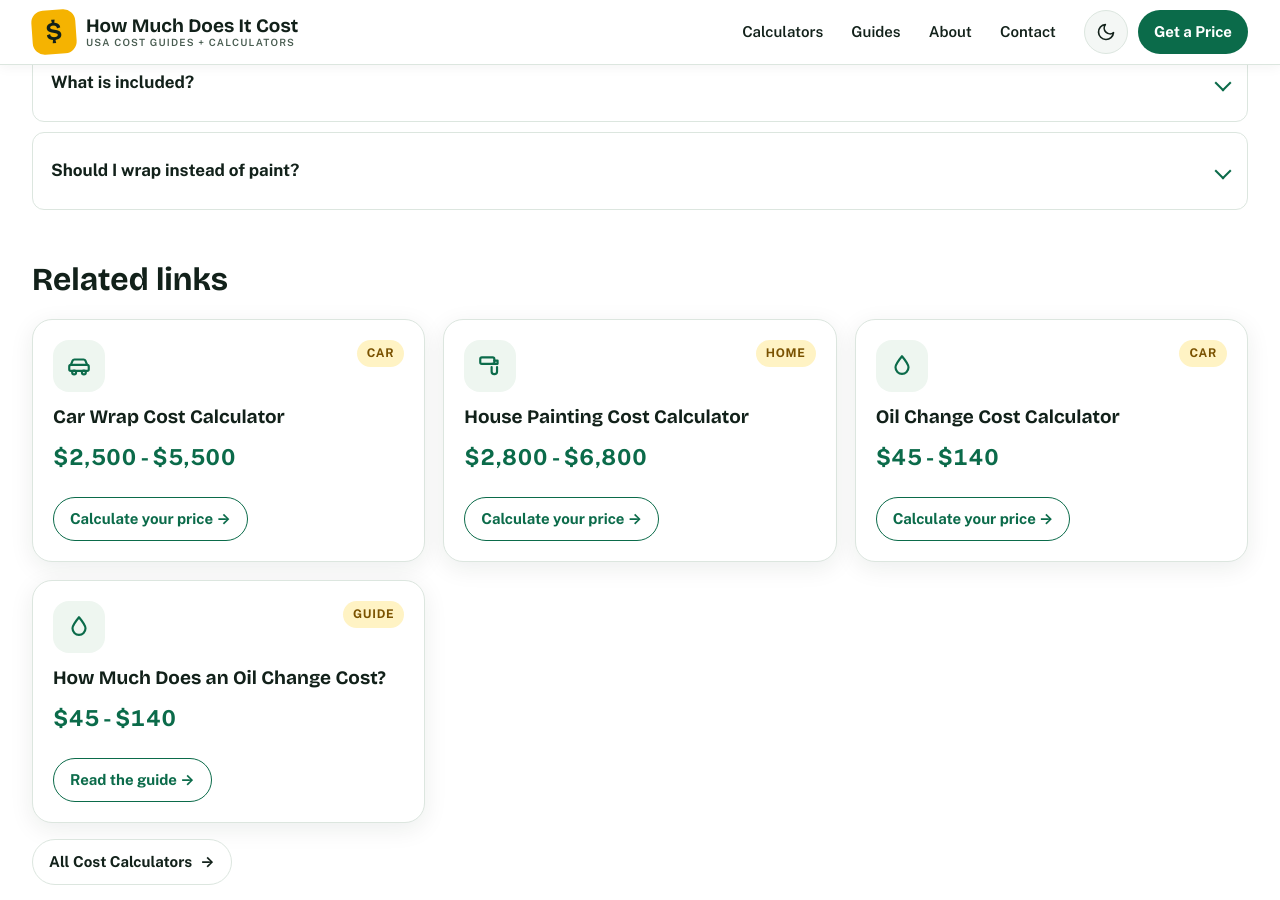
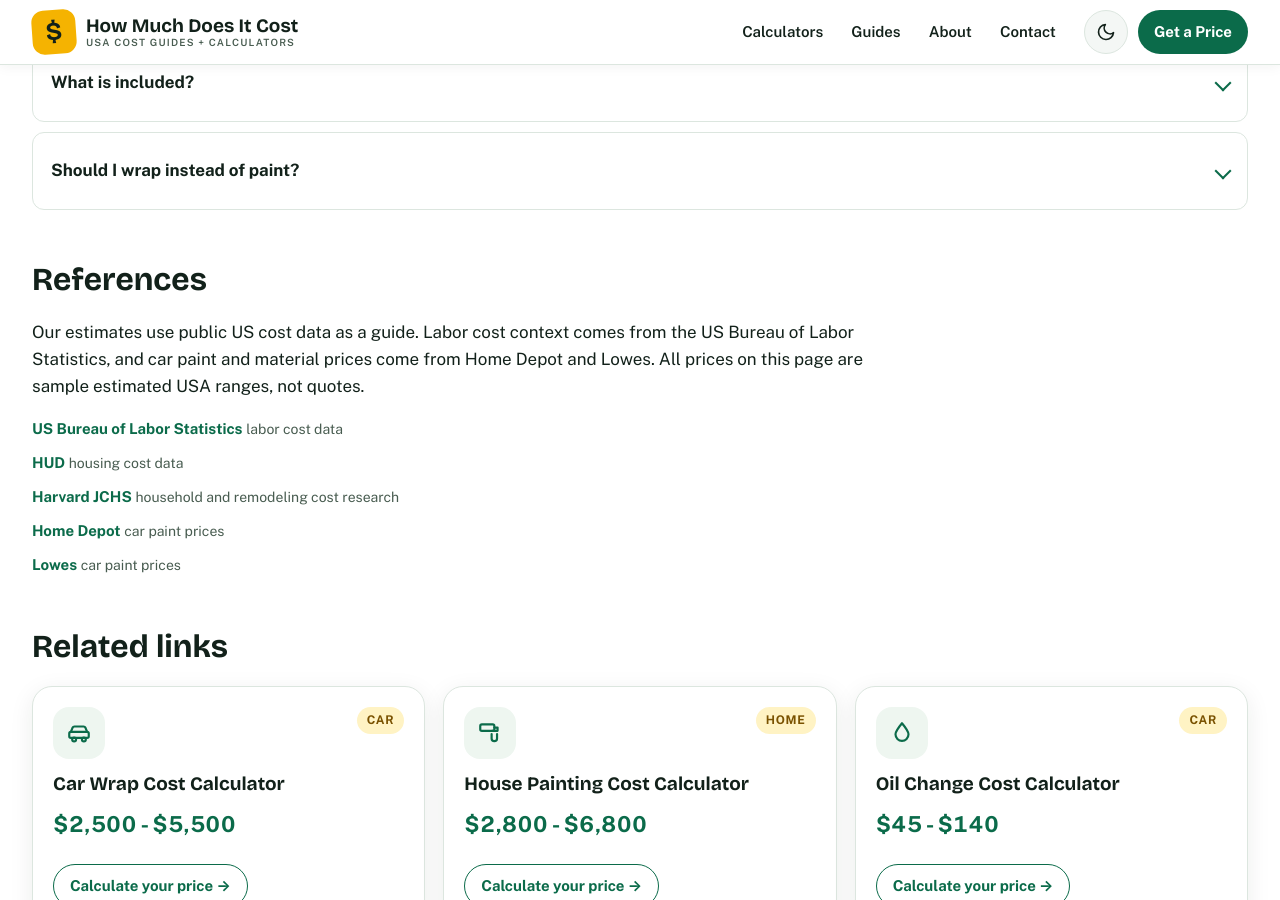
Before and after one commit to zaidmeo09-dhangal/howmuchdoesitcostusa, a Jekyll site: the page built from _posts/2026-11-14-how-much-does-it-cost-to-paint-a-car.md, in a window 1280 px wide and 900 px high, scrolled down 3165 px. Built offline with Jekyll 4.4.1, drawn with Linux system fonts in a browser that asks for light colours; some of the changed text lies outside the part shown.

Commit message:
Initial deploy: add _posts/2026-11-14-how-much-does-it-cost-to-paint-a-car.md

```diff
--- a/_posts/2026-11-14-how-much-does-it-cost-to-paint-a-car.md
+++ b/_posts/2026-11-14-how-much-does-it-cost-to-paint-a-car.md
@@ -179,6 +179,17 @@ Painting the door jambs, the engine bay, and the trunk costs extra, because the
 <details class="faq"><summary>What is included?</summary><p>Prep, primer, paint, and clear coat are included in most quotes. Masking and a basic polish are usually included too, but rust repair and dent repair are often priced apart.</p></details>
 <details class="faq"><summary>Should I wrap instead of paint?</summary><p>A wrap is cheaper and reversible, paint lasts longer. A vinyl wrap suits a color change or a short term look, while paint suits a car you plan to keep for many years.</p></details>
 
+## References
+
+<p>Our estimates use public US cost data as a guide. Labor cost context comes from the US Bureau of Labor Statistics, and car paint and material prices come from Home Depot and Lowes. All prices on this page are sample estimated USA ranges, not quotes.</p>
+<div class="refs">
+<p><a href="https://www.bls.gov/" target="_blank" rel="noopener">US Bureau of Labor Statistics</a> <span class="ref-note">labor cost data</span></p>
+<p><a href="https://www.hud.gov/" target="_blank" rel="noopener">HUD</a> <span class="ref-note">housing cost data</span></p>
+<p><a href="https://www.jchs.harvard.edu/" target="_blank" rel="noopener">Harvard JCHS</a> <span class="ref-note">household and remodeling cost research</span></p>
+<p><a href="https://www.homedepot.com/" target="_blank" rel="noopener">Home Depot</a> <span class="ref-note">car paint prices</span></p>
+<p><a href="https://www.lowes.com/" target="_blank" rel="noopener">Lowes</a> <span class="ref-note">car paint prices</span></p>
+</div>
+
 ## Related links
 
 <div class="grid related-grid">
```
Also changed, not shown: other parts of _posts/2026-11-14-how-much-does-it-cost-to-paint-a-car.md (+3 -3 lines).
